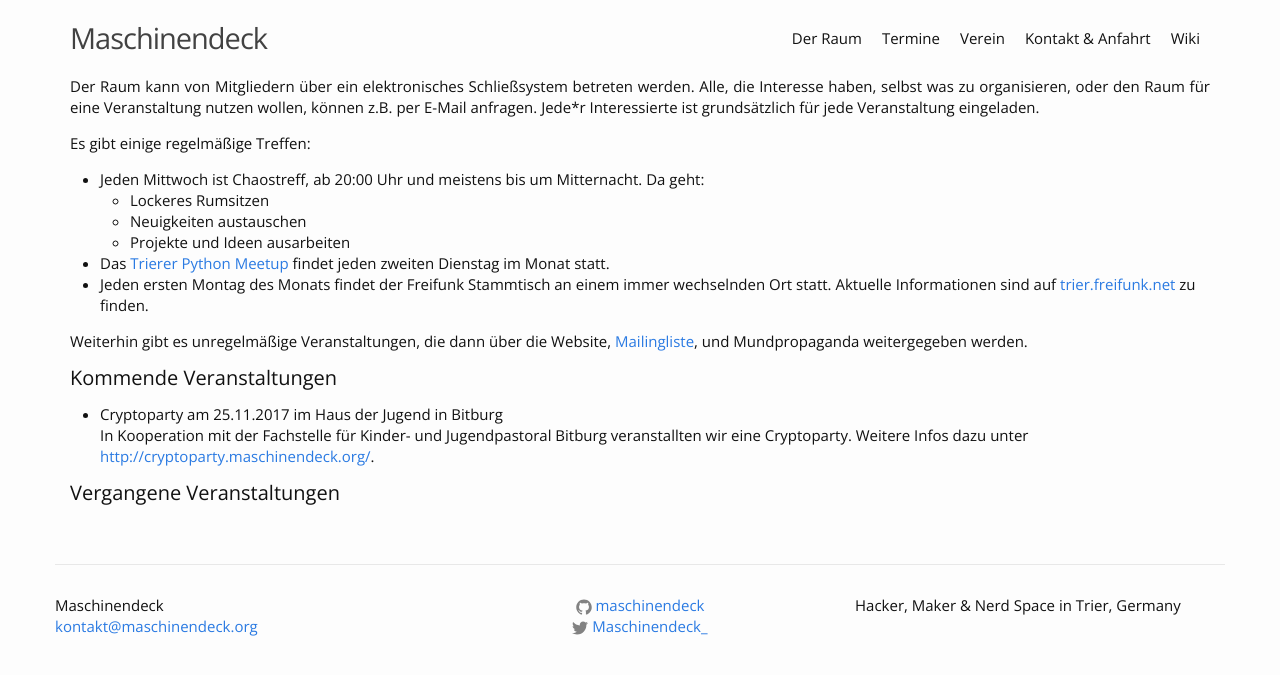
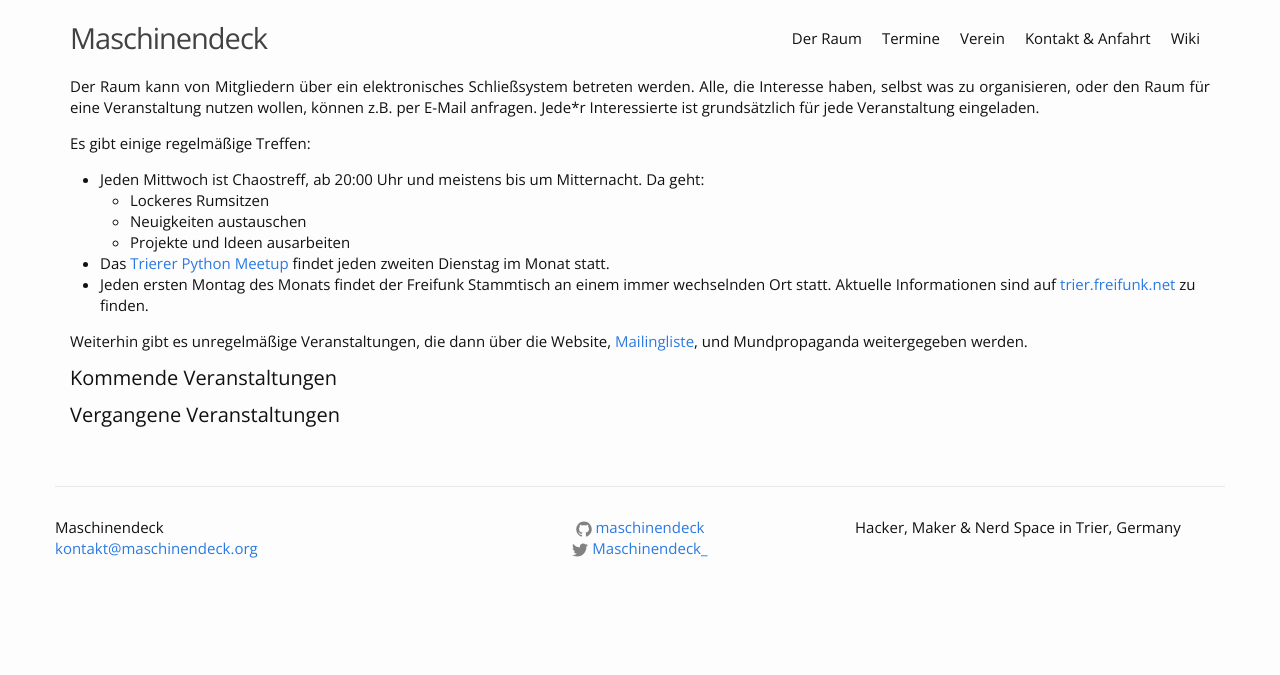
Before and after one commit to maschinendeck/maschinendeck.github.io, a Jekyll site: the page built from events.md, in a window 1280 px wide. Shown: the top 675 px of the page. Built offline with Jekyll 4.4.1, drawn with Linux system fonts in a browser that asks for light colours.

Commit message:
Remove cryptoparty since Event

```diff
--- a/events.md
+++ b/events.md
@@ -27,8 +27,6 @@ Weiterhin gibt es unregelmäßige Veranstaltungen, die dann über die Website, [
 #### Kommende Veranstaltungen
 
 <p class="upcoming-events"></p>
-- Cryptoparty am 25.11.2017 im Haus der Jugend in Bitburg<br>
-In Kooperation mit der Fachstelle für Kinder- und Jugendpastoral Bitburg veranstallten wir eine Cryptoparty. Weitere Infos dazu unter [http://cryptoparty.maschinendeck.org/](http://cryptoparty.maschinendeck.org/).
 
 #### Vergangene Veranstaltungen
 
```
